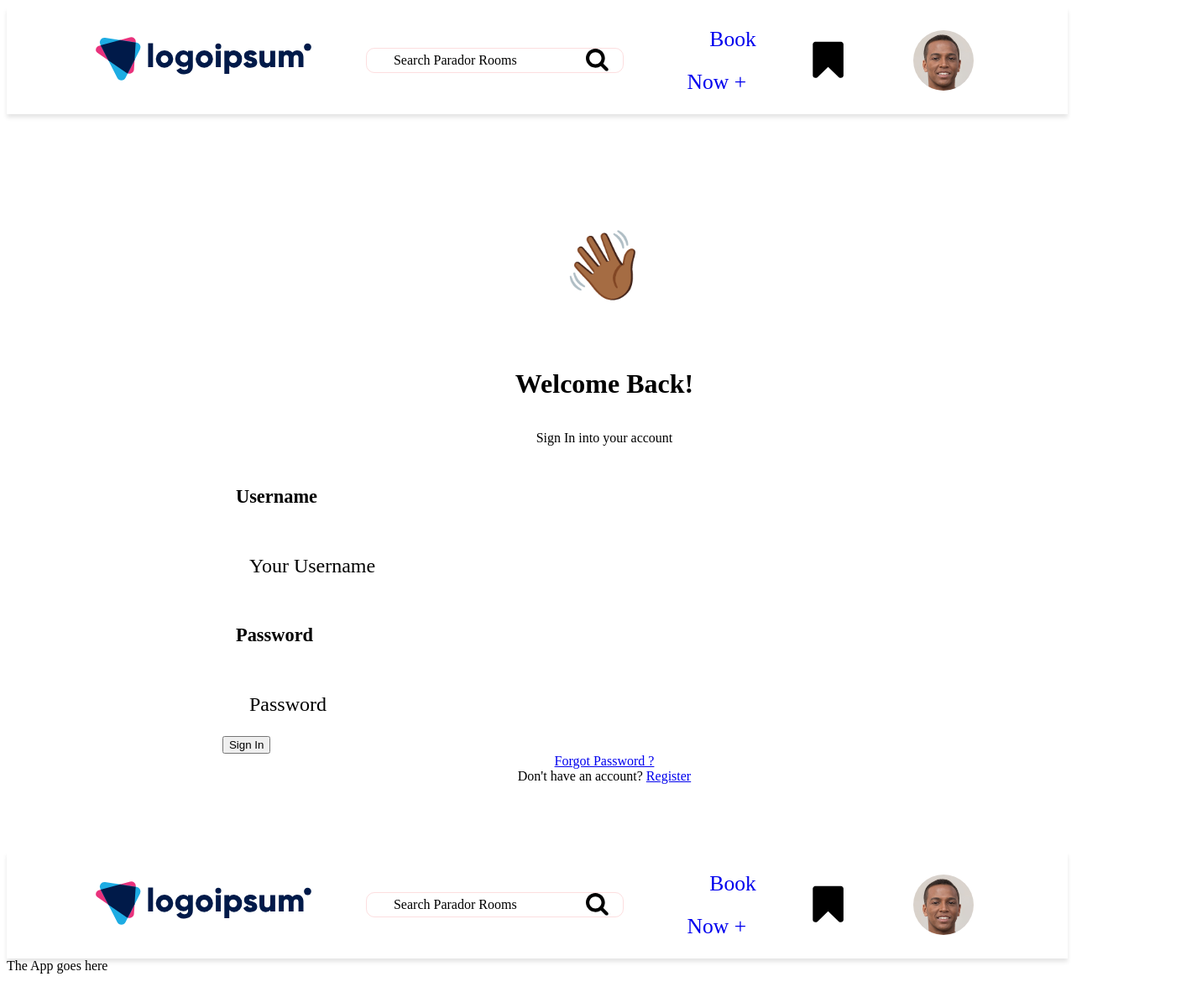
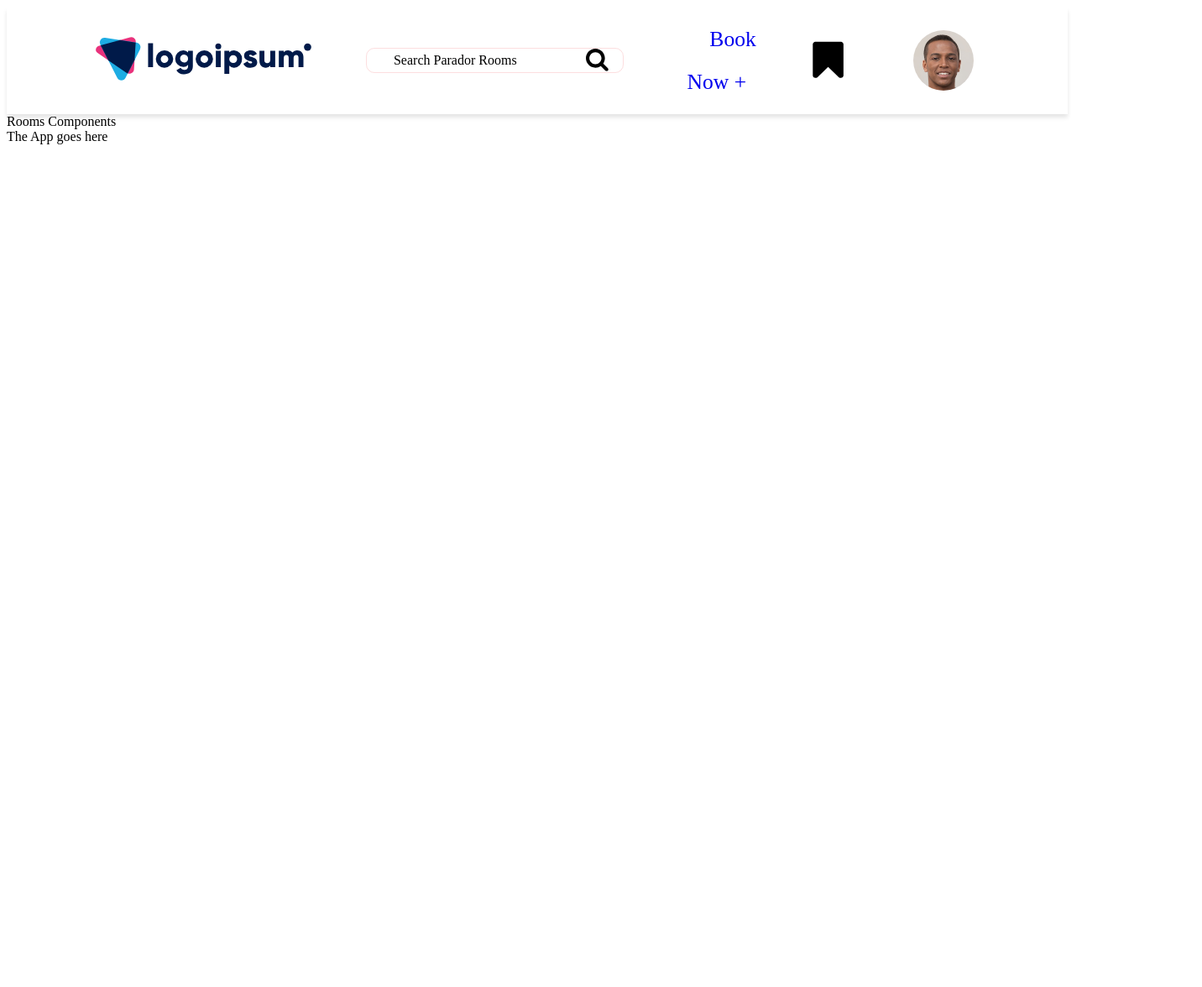
Before and after one commit to ItsCosmas/parador, a React (Create React App) app in the folder client/: page / in a window 1280 px wide. Shown: the whole page at 84% size, 1432 px wide, since content can reach past the window. After the commit the page ends 800 px from the top, so only its background shows below. Built offline with nearby package versions, Linux system fonts and the light colour scheme.

Commit message:
Client: Work on Home

```diff
--- a/client/src/containers/App.js
+++ b/client/src/containers/App.js
@@ -3,13 +3,15 @@ import React from 'react';
 import TopNav from '../components/Navigation/TopNav';
 import SignIn from '../components/Auth/SignIn';
 import Dashboard from './Dashboard/Dashboard';
+import Rooms from '../components/Rooms/Rooms';
 
 function App() {
 	return (
 		<React.Fragment>
 			<TopNav />
-			<SignIn />
-			<Dashboard />
+			{/* <SignIn /> */}
+			{/* <Dashboard /> */}
+			<Rooms />
 			<div>The App goes here</div>
 		</React.Fragment>
 	);
```
